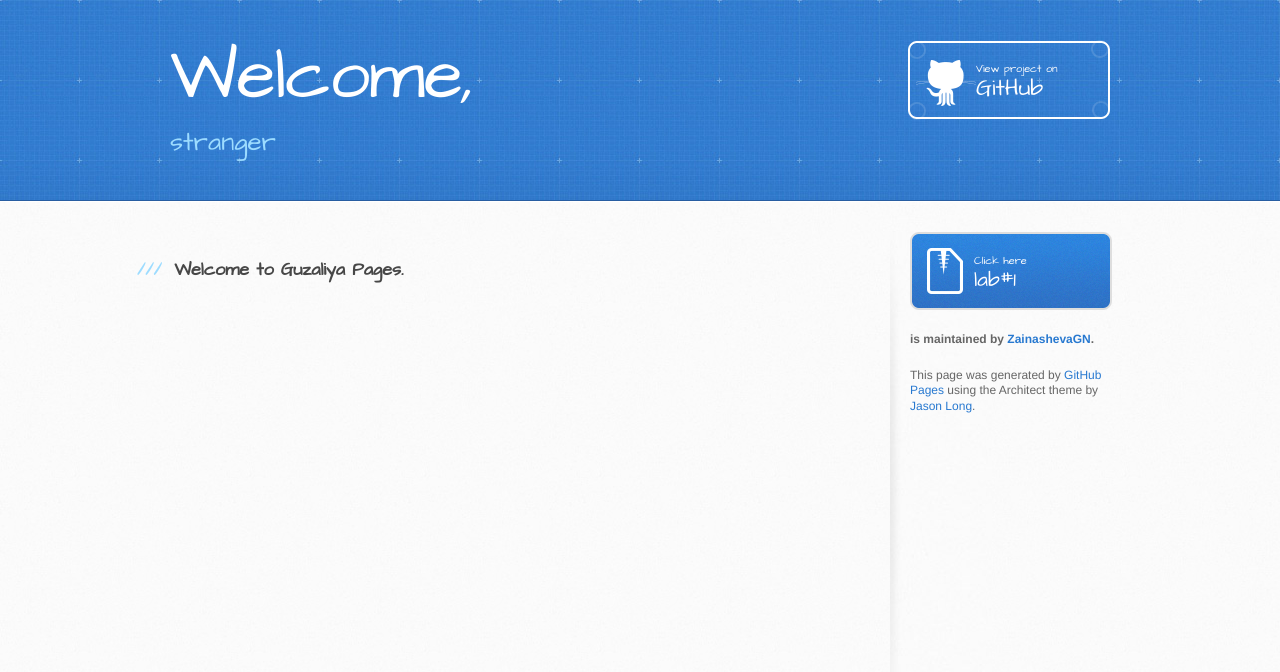
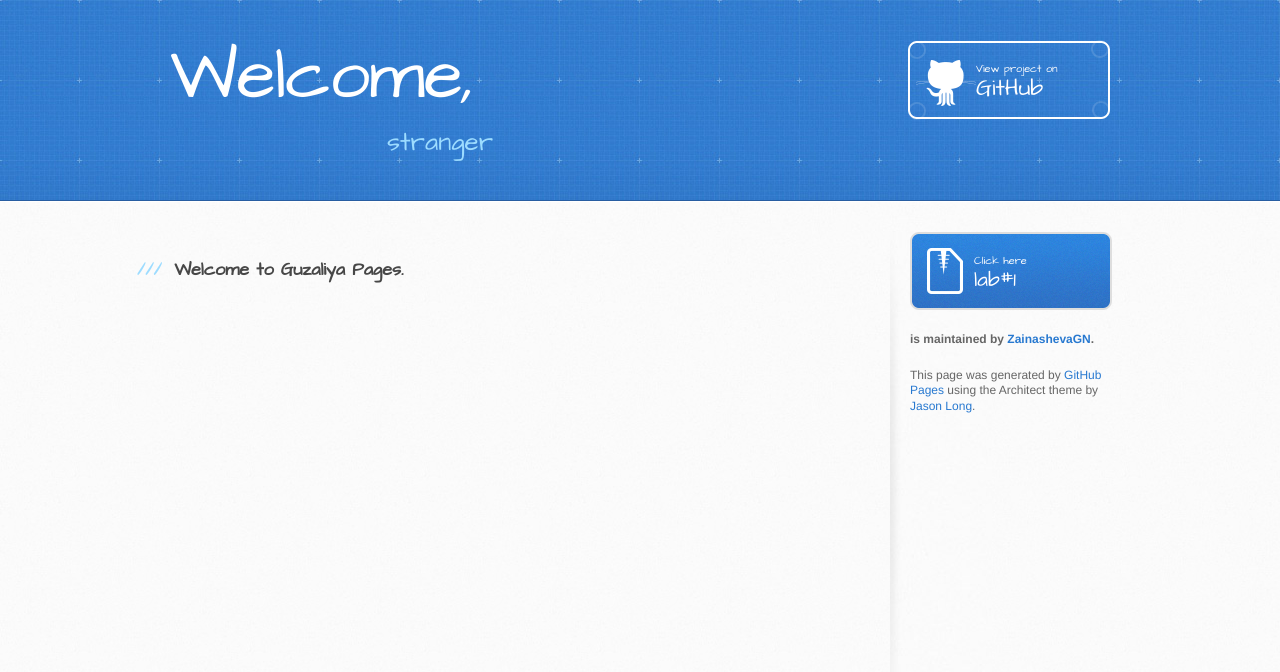
Before and after one commit to ZainashevaGN/bla-bla-bla, a plain HTML site: page index.html in a window 1280 px wide. Drawn offline with Linux system fonts and the light colour scheme.

Commit message:
Update index.html

```diff
--- a/index.html
+++ b/index.html
@@ -20,7 +20,7 @@
     <header>
       <div class="inner">
         <h1>Welcome,</h1>
-        <h2>stranger</h2>
+        <h2><div align="center">stranger</div></h2>
         <a href="https://github.com/ZainashevaGN/bla-bla-bla" class="button"><small>View project on</small> GitHub</a>
       </div>
     </header>
```
